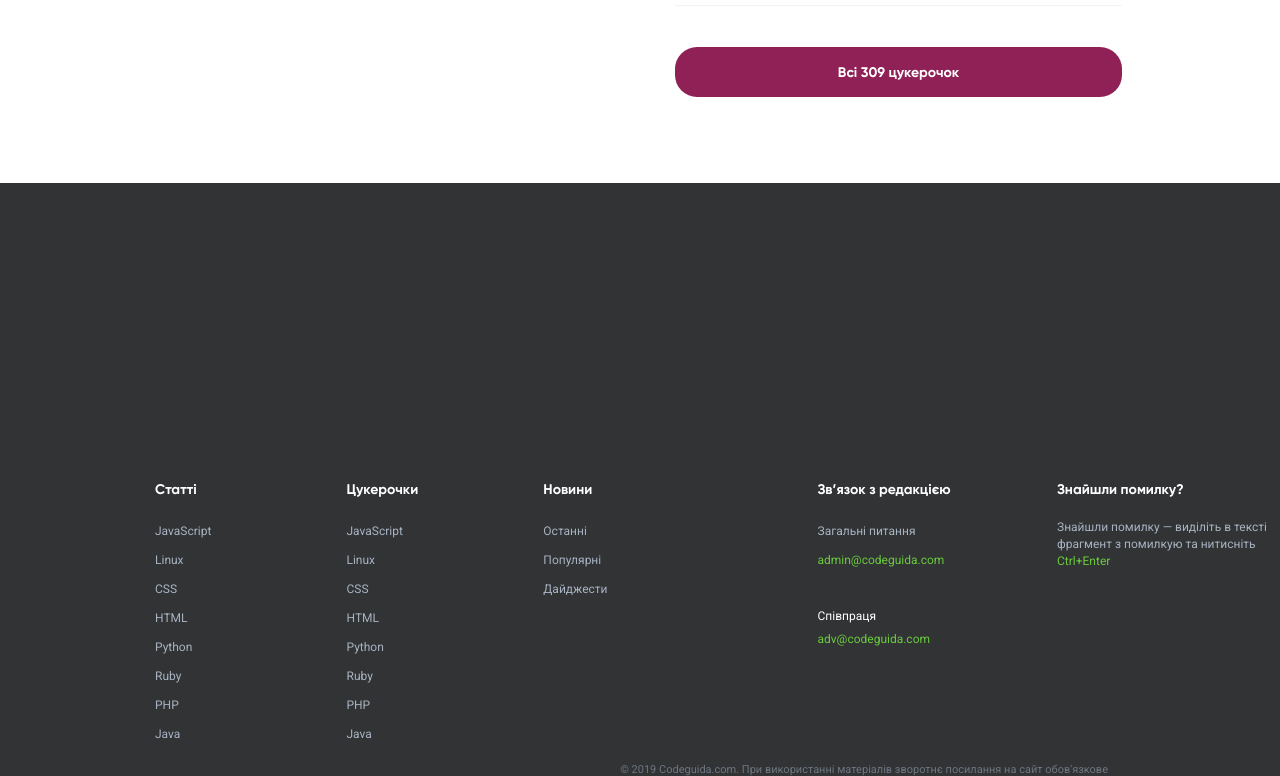
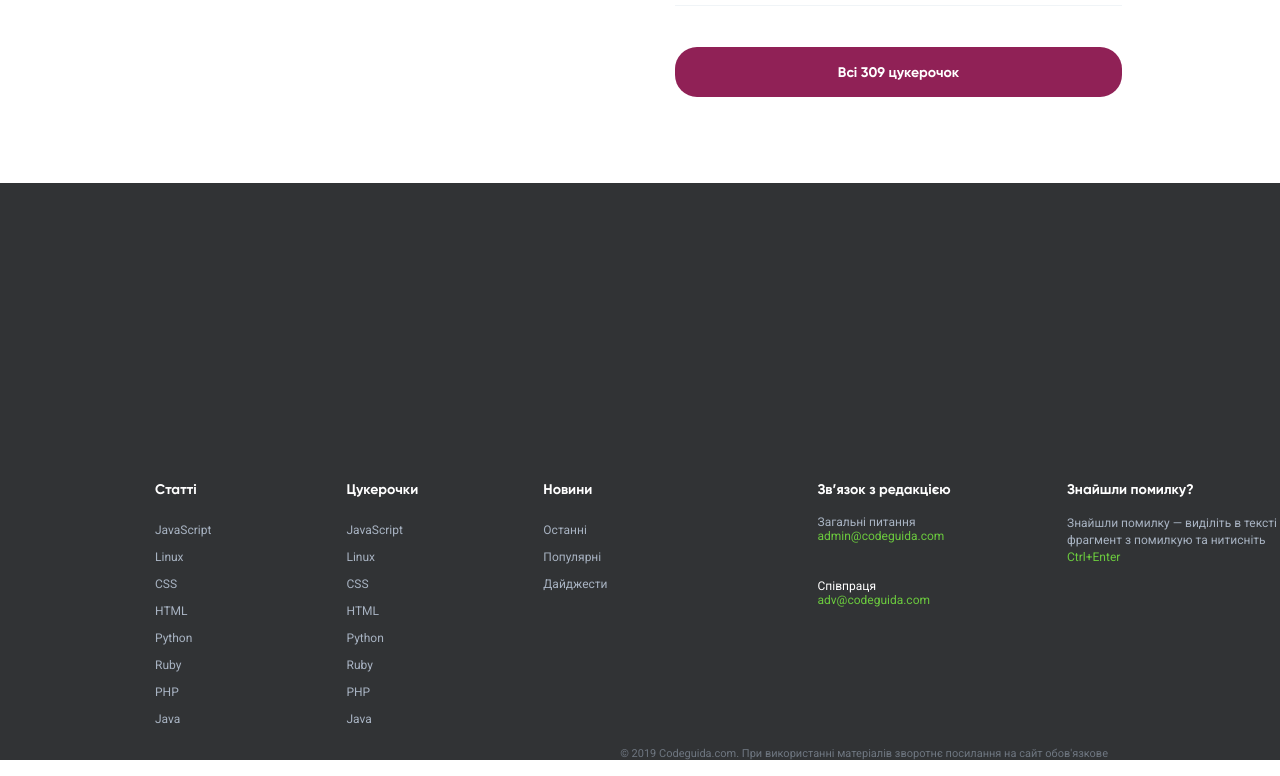
Before and after one commit to rudnitskih/candies, a website: page src/index.html in a window 1280 px wide. Shown: the part 718-1494 px from the top of the page. Drawn offline with Linux system fonts and the light colour scheme.

Commit message:
fix cursor, classes and links

```diff
--- a/src/main.css
+++ b/src/main.css
@@ -294,8 +294,6 @@ ul {
   font-size: 12px;
   color: var(--li-font_color);
   list-style: none;
-  line-height: 25px;
-  padding: 4px 10px 0 0;
 }
 
 .copyright {
@@ -348,4 +346,6 @@ ul {
   font-size: 12px;
   color: var(--li-font_color);
   text-decoration: none;
+  padding: 8px 10px 5px 0;
+  display: inline-block;
 }
```
